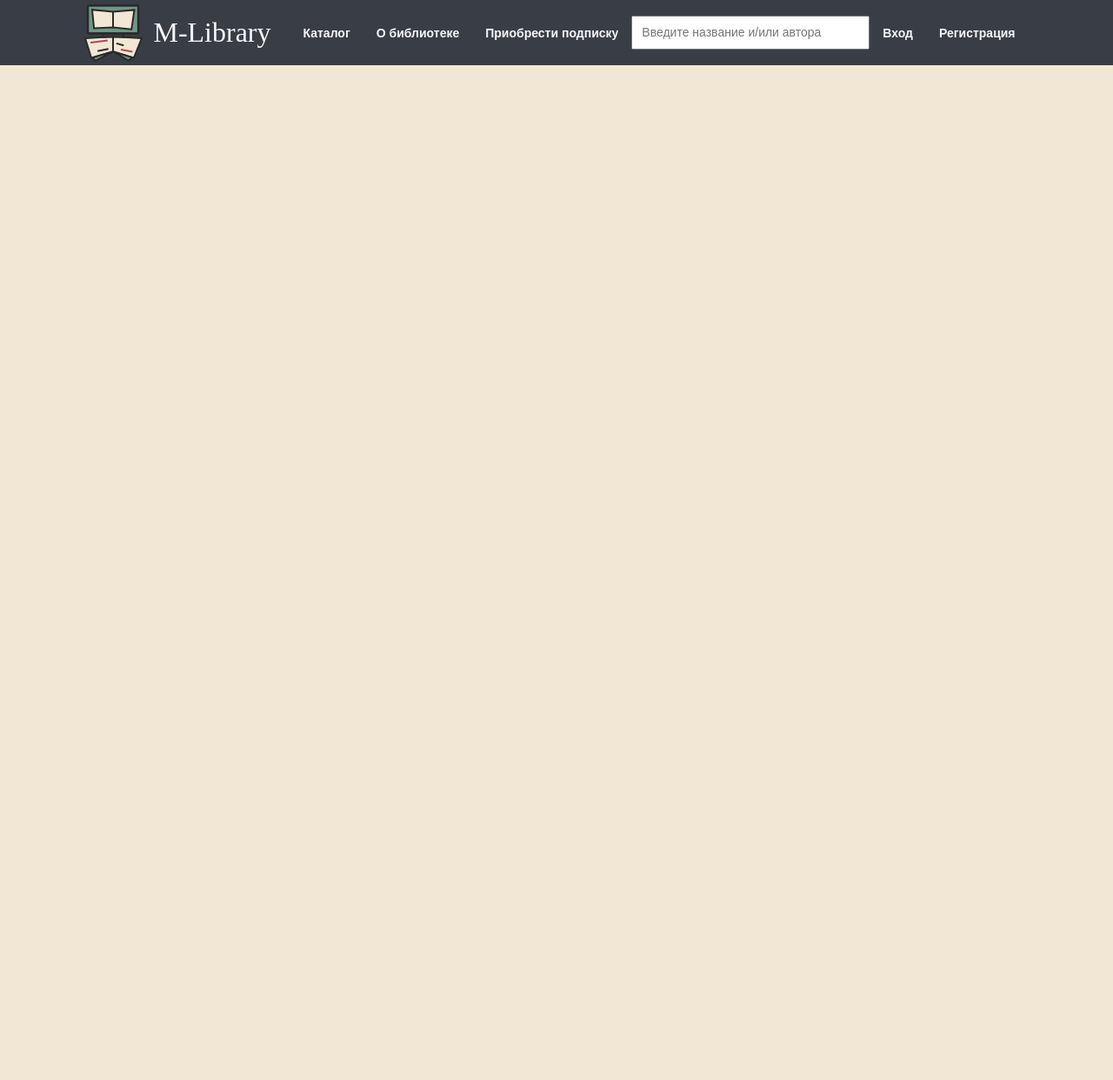
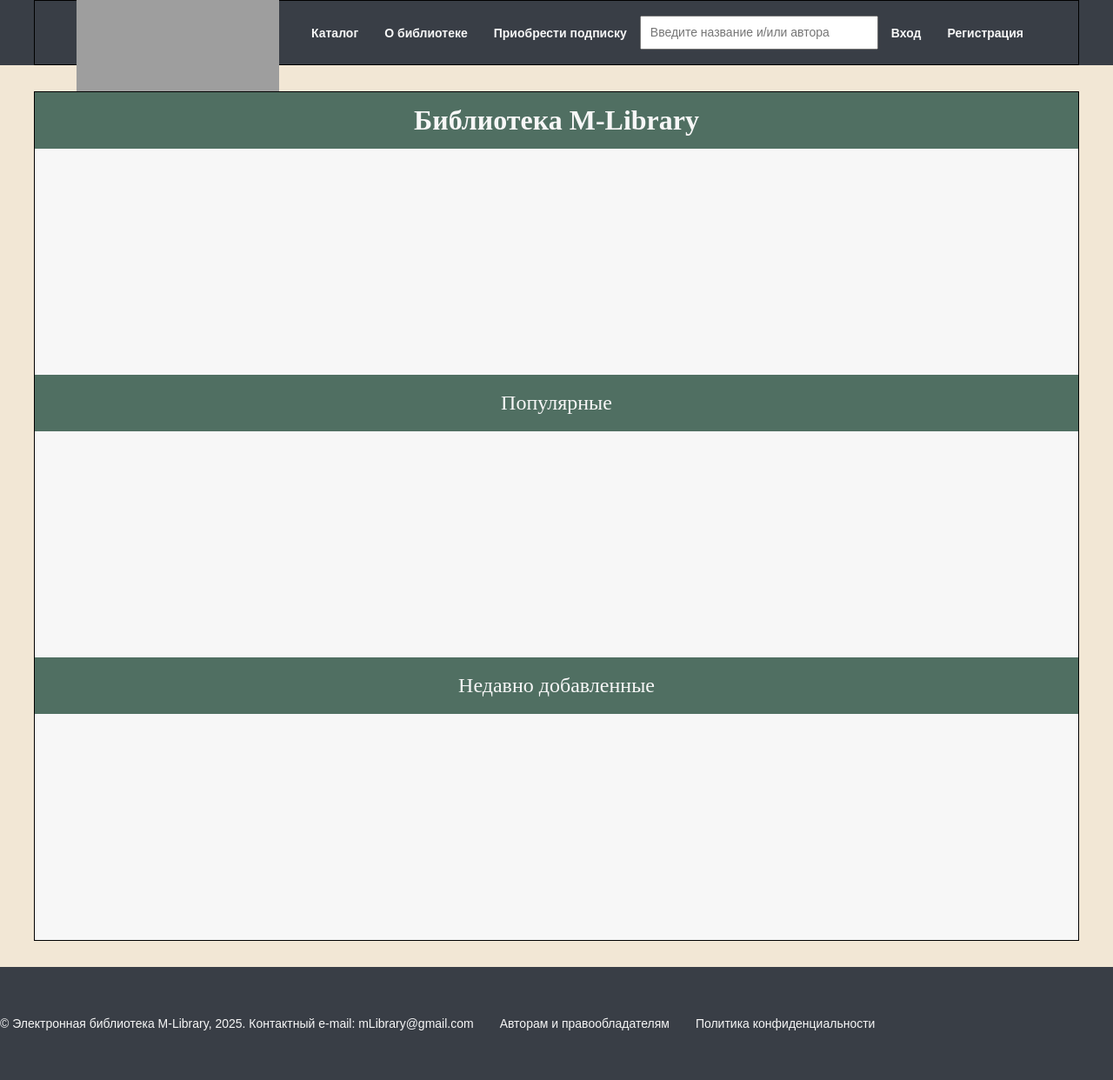
Before and after one commit to KiVi00/Library_2025_Vinogradov, a PHP site: page /pages/index.html in a window 1280 px wide. Shown: the whole page at 87% size. Before the commit the page ends 75 px from the top, so only its background shows below. Run offline with PHP 8.4, Linux system fonts and the light colour scheme; some web fonts are replaced; grey boxes are pictures that could not be loaded.

Commit message:
Update styles

```diff
--- a/assets/css/style.css
+++ b/assets/css/style.css
@@ -27,18 +27,20 @@ body {
   font-family: sans-serif;
 }
 
-.header {
+.body-header {
   background-color: #393e46;
   height: 75px;
   display: flex;
   justify-content: center;
 }
 
-.header .container {
+.container {
   align-items: center;
   display: flex;
-  max-width: 1400px;
+  width: 1200px;
   justify-content: center;
+  border: 1px solid;
+
 }
 
 .logo img {
@@ -86,13 +88,77 @@ body {
   padding-right: 22px;
 }
 
+main {
+  margin-top: 30px;
+  margin-bottom: 30px;
+  display: flex;
+  justify-content: center;
+}
 .container a {
   text-decoration: none;
 }
 
-.logo span {
+main .container {
+  flex-direction: column;
+}
+
+.main-header {
+  background-color: #506F62;
+  width: 1200px;
+  height: 65px;
+  display: flex;
+  align-items: center;
+  justify-content: center;
+  align-self: baseline;
+}
+
+.section-header {
+  background-color: #506F62;
+  width: 1200px;
+  height: 65px;
+  display: flex;
+  align-items: center;
+  justify-content: center;
+  align-self: baseline;
+}
+
+h1 {
+  font-family: Playfair Display;
+  color: #f7f7f7;
   font-size: 32px;
-  font-family: "Playfair Display", serif;
+}
+
+h2 {
+  font-family: Playfair Display;
   color: #f7f7f7;
-  padding-left: 12px;
+  font-size: 24px;
+  font-weight: normal;
 }
+
+.main-section {
+  height: 325px;
+  width: 1200px;
+  background-color: #f7f7f7;
+}
+
+footer {
+  height: 130px;
+  color: #f7f7f7;
+  background-color: #393E46;
+  display: flex;
+  flex-direction: row;
+  align-items: center;
+  gap: 30px;
+  flex: 1;
+}
+
+footer nav a{
+  gap: 30px;
+  color: #f7f7f7;
+  text-decoration: none;
+}
+
+footer nav {
+  display: flex;
+  gap: 30px;
+}
--- a/pages/index.html
+++ b/pages/index.html
@@ -7,12 +7,11 @@
     <link rel="stylesheet" href="../assets/css/style.css" />
   </head>
   <body>
-    <header class="header">
+    <header class="body-header">
       <div class="container">
         <a href="#">
           <div class="logo">
-            <img src="../assets/img/Group.svg" alt="M-Library" />
-            <span>M-Library</span>
+            <img src="../assets/img/logolibrary_2.svg" alt="M-Library" />
           </div>
         </a>
         <nav class="menu">
@@ -29,5 +28,31 @@
         </nav>
       </div>
     </header>
+    <main>
+      <div class="container">
+        <section class="main-section">
+          <header class="main-header">
+            <h1>Библиотека M-Library</h1>
+          </header>
+        </section>
+        <section class="main-section">
+          <header class="section-header">
+            <h2>Популярные</h2>
+          </header>
+        </section>
+        <section class="main-section">
+          <header class="section-header">
+            <h2>Недавно добавленные</h2>
+          </header>
+        </section>
+      </div>
+    </main>
+    <footer>
+      <p>© Электронная библиотека M-Library, 2025. Контактный e-mail: mLibrary@gmail.com</p>
+      <nav class="menu">
+        <a href="">Авторам и правообладателям</a>
+        <a href="">Политика конфиденциальности</a>
+      </nav>
+    </footer>
   </body>
 </html>
```
Also changed, not shown: assets/img/logolibrary_2.svg (added).
